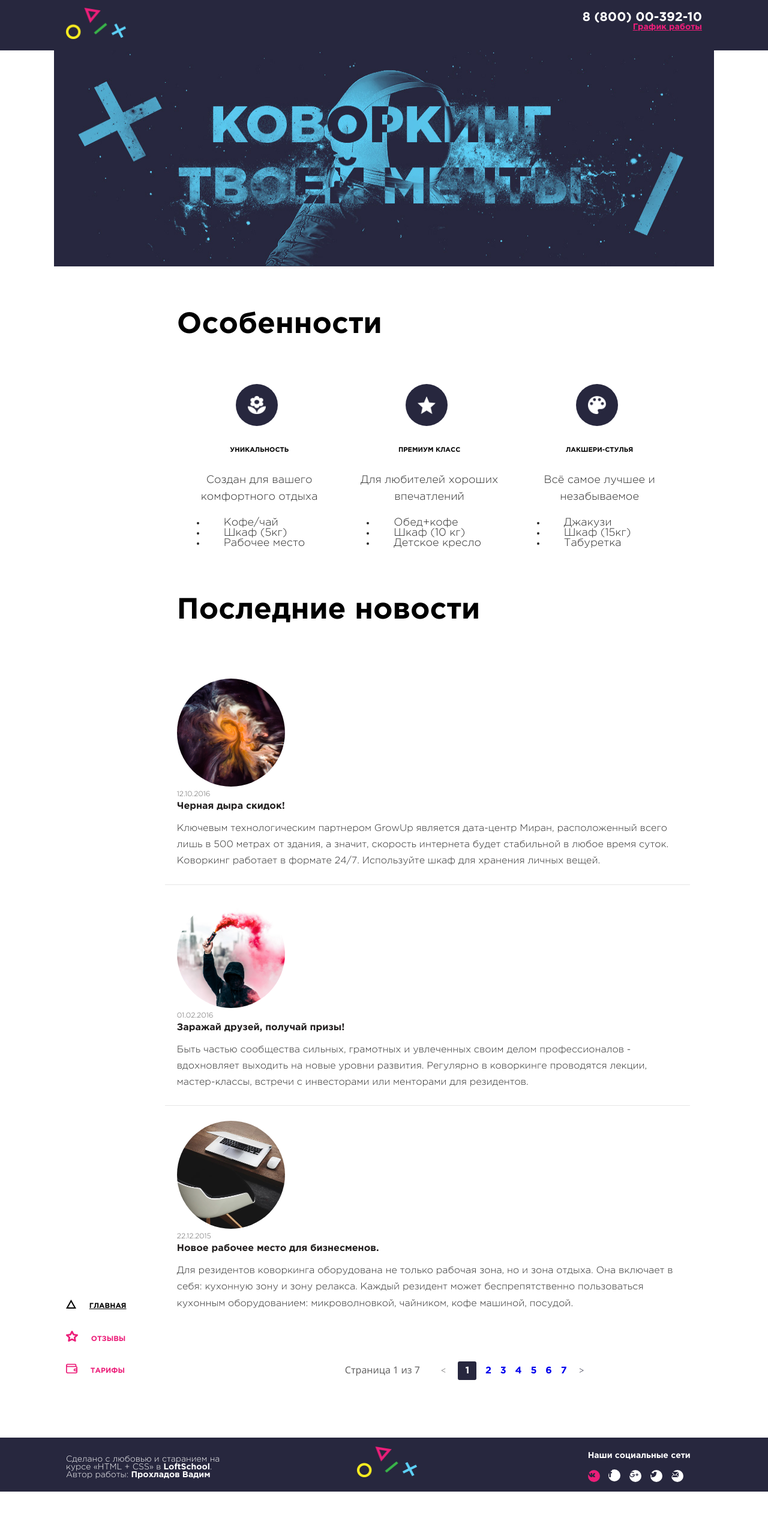
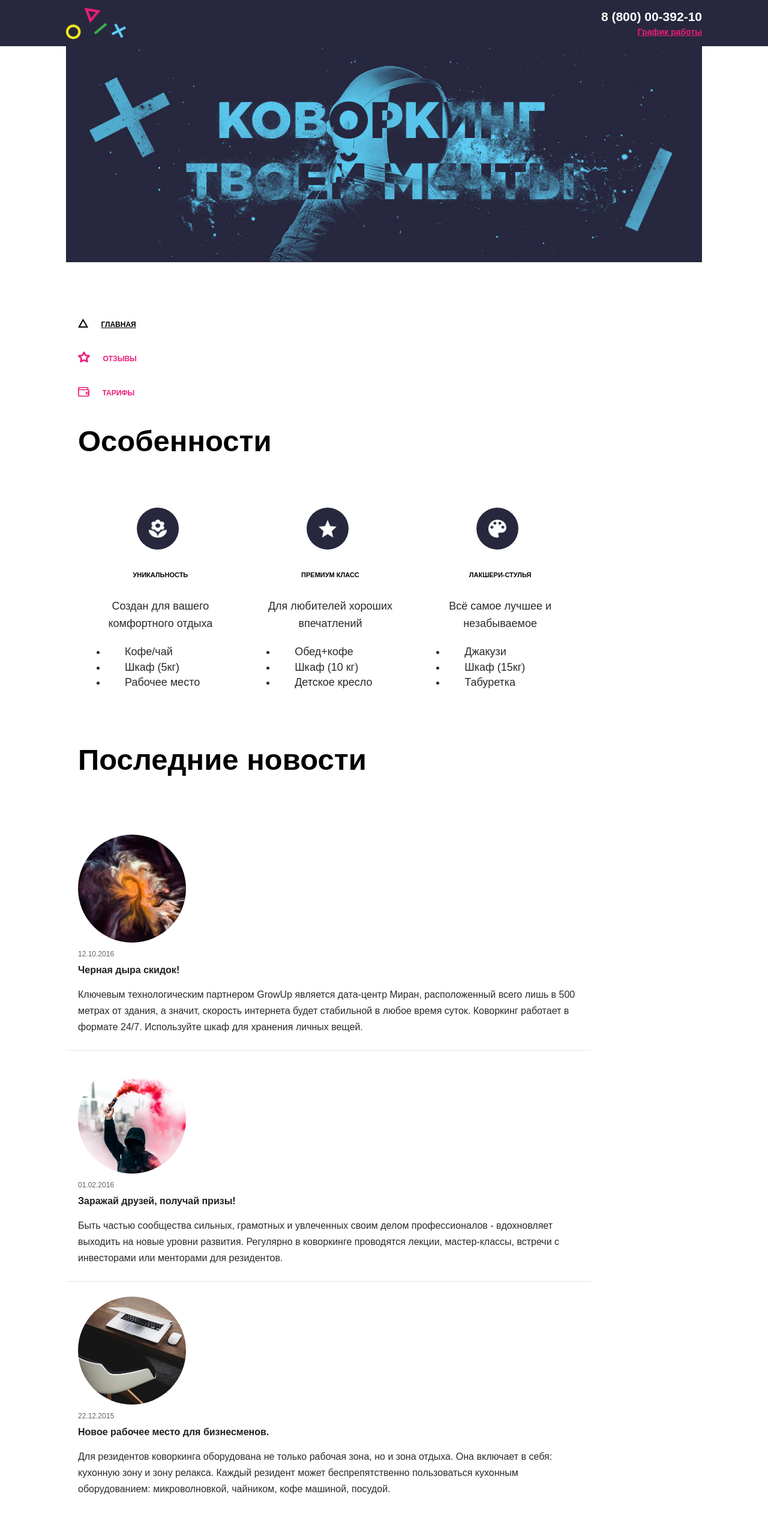
Before and after one commit to SlavaChurinov/Web-Dev-2018, a plain HTML site: page index.html in a window 1280 px wide. Shown: the top 2560 px of the page at 60% size. Before the commit the page ends 2486 px from the top, so only its background shows below. Drawn offline with Linux system fonts and the light colour scheme; a web font is replaced by a local one.

Commit message:
Начал исправлять ошибки, переделывать верстку грамотно, подключил шрифты

```diff
--- a/index.html
+++ b/index.html
@@ -15,20 +15,20 @@
 
     <!-- Шапка сайта -->
     <header class="header">
-      <div class="container">
+      <div class="container header__container">
         <a href="#" class="logo">
           <img src="./images/logo-fig.png" class="logo__image" alt=""></a>
-        <div class="contacts">
-          <div class="contacts__phone">8 (800) 00-392-10</a>
-            <div class="contacts__schedule">График работы</div>
+        <address class="contacts">
+          <div class="contacts__phone">8 (800) 00-392-10
           </div>
-        </div>
+          <div class="contacts__schedule">График работы</div>
+        </address>
     </header>
 
     <!-- Первый экран - баннер -->
     <div class="first-screen">
       <div class="container">
-        <img src="/images/banner.jpg" alt="coworking" class="first-screen__banner">
+        <img src="./images/bg1.jpg" alt="coworking" class="first-screen__banner">
       </div>
     </div>
 
@@ -75,7 +75,7 @@
             <ul class="features">
               <li class="features__item">
                 <div class="features__icon">
-                  <img src="/images/flower.png" alt="" class="features__icon-picture">
+                  <img src="./images/flower.png" alt="" class="features__icon-picture">
                 </div>
                 <div class="features__desc">
                   <h3 class="features__title">Уникальность</h3>
@@ -89,7 +89,7 @@
               </li>
               <li class="features__item">
                 <div class="features__icon">
-                  <img src="/images/mark-as-favorite-star.png" alt="" class="features__icon-picture">
+                  <img src="./images/mark-as-favorite-star.png" alt="" class="features__icon-picture">
                 </div>
                 <div class="features__desc">
                   <h3 class="features__title">Премиум класс</h3>
@@ -103,7 +103,7 @@
               </li>
               <li class="features__item">
                 <div class="features__icon">
-                  <img src="/images/painter-palette.png" alt="" class="features__icon-picture">
+                  <img src="./images/painter-palette.png" alt="" class="features__icon-picture">
                 </div>
                 <div class="features__desc">
                   <h3 class="features__title">Лакшери-стулья</h3>
@@ -125,7 +125,7 @@
             <ul class="news">
               <li class="news__item">
                 <div class="news__image">
-                  <img src="/images/Layer-6.jpg" alt="" class="news__picture">
+                  <img src="./images/Layer-6.jpg" alt="" class="news__picture">
                 </div>
                 <div class="news__desc">
                   <time class="news__time">12.10.2016</time>
@@ -137,7 +137,7 @@
               </li>
               <li class="news__item border-up-down">
                 <div class="news__image">
-                  <img src="/images/Layer-7.jpg" alt="" class="news__picture">
+                  <img src="./images/Layer-7.jpg" alt="" class="news__picture">
                 </div>
                 <div class="news__desc">
                   <time class="news__time">01.02.2016</time>
@@ -149,7 +149,7 @@
               </li>
               <li class="news__item">
                 <div class="news__image">
-                  <img src="/images/Layer-9.jpg" alt="" class="news__picture">
+                  <img src="./images/Layer-9.jpg" alt="" class="news__picture">
                 </div>
                 <div class="news__desc">
                   <time class="news__time">22.12.2015</time>
@@ -217,23 +217,23 @@
           <ul class="social__list">
             <li class="social__item social__item-active">
               <a href="#" class="social__link">
-                <img src="/images/vk.png" class="social__icon" alt=""></a>
+                <img src="./images/vk.png" class="social__icon" alt=""></a>
             </li>
             <li class="social__item">
               <a href="#" class="social__link">
-                <img src="/images/fb.png" class="social__icon" alt=""></a>
+                <img src="./images/fb.png" class="social__icon" alt=""></a>
             </li>
             <li class="social__item">
               <a href="#" class="social__link">
-                <img src="/images/google.png" class="social__icon" alt=""></a>
+                <img src="./images/google.png" class="social__icon" alt=""></a>
             </li>
             <li class="social__item">
               <a href="#" class="social__link">
-                <img src="/images/twitter.png" class="social__icon" alt=""></a>
+                <img src="./images/twitter.png" class="social__icon" alt=""></a>
             </li>
             <li class="social__item">
               <a href="#" class="social__link">
-                <img src="/images/mail.png" class="social__icon" alt=""></a>
+                <img src="./images/mail.png" class="social__icon" alt=""></a>
             </li>
           </ul>
         </div>
--- a/main.css
+++ b/main.css
@@ -1,20 +1,20 @@
 @font-face {
-  font-family: 'GothamPro';
+  font-family: "GothamPro";
   src: url('./fonts/GothaProBol.otf');
   font-weight: bold;
   font-style: normal;
 }
 @font-face {
-  font-family: 'GothamPro';
+  font-family: "GothamPro";
   src: url('./fonts/GothaProLig.otf');
-  font-weight: normal;
+  font-weight: lighter;
   font-style: normal;
 }
 @font-face {
-  font-family: 'GothamPro';
+  font-family: "GothamPro";
   src: url('./fonts/GothaProBLiglta.otf');
   font-weight: lighter;
-  font-style: normal;
+  font-style: italic;
 }
 
 
@@ -24,23 +24,32 @@
 
 body {
   background: white;
-  font-family: GothamPro;
   margin: 0;
-}
-
-.container {
-  width: 1100px;
-  margin: 0 auto;
-  position: relative;
+  font-family: GothamPro Arial, sans-serif;
+  line-height: 1.43;
+  -webkit-font-smoothing: antialiased;
+  -moz-osx-font-smoothing: grayscale;
 }
 
 .header {
   background: #27273e;
 }
 
+.container {
+  width: 1060px;
+  margin: 0 auto;
+  }
+
+.header__container {
+  height: 77px;
+  position: relative;
+}
+
+
 .logo {
-  display: inline-block;
-  padding: 13px 0 15px 20px;
+  position: absolute;
+  top: 13px;
+  left: 0;
 }
 
 .logo__image {
@@ -48,23 +57,23 @@ body {
 }
 
 .contacts {
-  display: inline-block;
   position: absolute;
-  right: 0px;
-  padding: 20px 20px 15px 0;
+  top: 13px;
+  right: 0;
+  text-align: right;
+  font-style: normal;
 }
 
 .contacts__phone {
   font-weight: bold;
   font-size: 21px;
-  text-align: right;
   color: #fff;
+  text-decoration: none;
 }
 
 .contacts__schedule {
   font-weight: bold;
   font-size: 14px;
-  text-align: right;
   color: #ec1e79;
   text-decoration: underline;
 }
@@ -94,6 +103,7 @@ body {
   height: 100%;
   display: inline-block;
   margin: 0;
+  vertical-align: top;
 }
 
 .menu {
@@ -114,7 +124,8 @@ body {
 
 .menu__link {
   color: #ec1e79;
-  display: inline-block
+  display: inline-block;
+  vertical-align: middle;
 }
 
 .active-link {
@@ -124,6 +135,7 @@ body {
 .menu__icon {
   display: inline-block;
   margin-right: 17px;
+  vertical-align: middle;
 }
 
 .icon__picture {
@@ -257,7 +269,7 @@ body {
   border-radius: 50%;
 }
 
-.news_desc {
+.news__desc {
   padding: 0;
   display: inline-block;
   width: 100%;
@@ -285,7 +297,7 @@ body {
 }
 
 .pagination {
-  margin-left: 300px;
+  margin: 0 auto;
   margin-bottom: 0;
 }
 
```
Also changed, not shown: images/bg1.jpg (renamed from images/banner.jpg).
